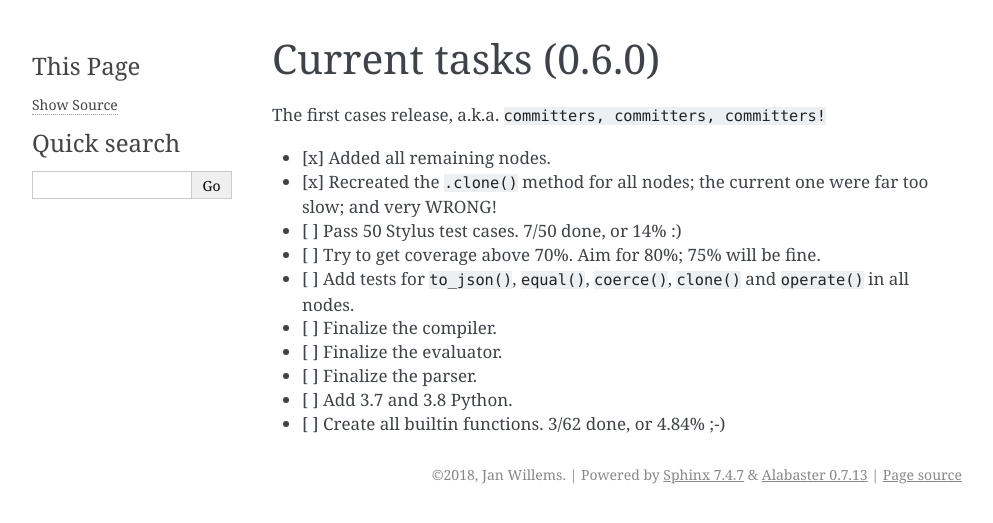
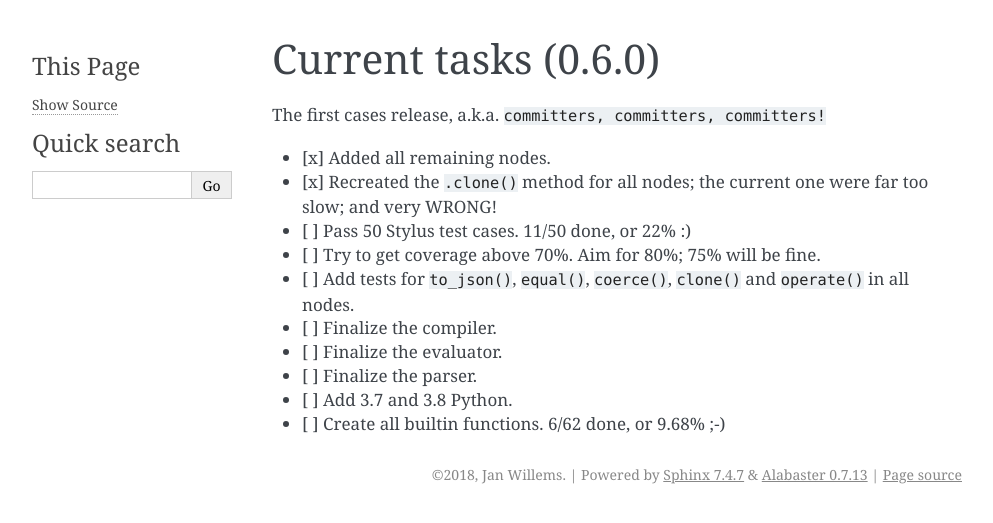
Before and after one commit to jw/stilus, a Sphinx documentation site: the page built from docs/current.md, in a window 1280 px wide. Shown: the top 523 px of the page, without its empty margins (148-1141 px from the left). Built offline with Sphinx 7.4.7, drawn with Linux system fonts in a browser that asks for light colours.

```diff
--- a/docs/current.md
+++ b/docs/current.md
@@ -4,11 +4,11 @@ The first cases release, a.k.a. `committers, committers, committers!`
 
  - [x] Added all remaining nodes.
  - [x] Recreated the `.clone()` method for all nodes; the current one were far too slow; and very WRONG!
- - [ ] Pass 50 Stylus test cases.  7/50 done, or 14% :)
+ - [ ] Pass 50 Stylus test cases.  11/50 done, or 22% :)
  - [ ] Try to get coverage above 70%. Aim for 80%; 75% will be fine.
  - [ ] Add tests for `to_json()`, `equal()`, `coerce()`, `clone()` and `operate()` in all nodes.
  - [ ] Finalize the compiler.
  - [ ] Finalize the evaluator.
  - [ ] Finalize the parser.
  - [ ] Add 3.7 and 3.8 Python.
- - [ ] Create all builtin functions. 3/62 done, or 4.84% ;-)
+ - [ ] Create all builtin functions. 6/62 done, or 9.68% ;-)
```
Also changed, not shown: docs/future.md (+2 -0 lines).
